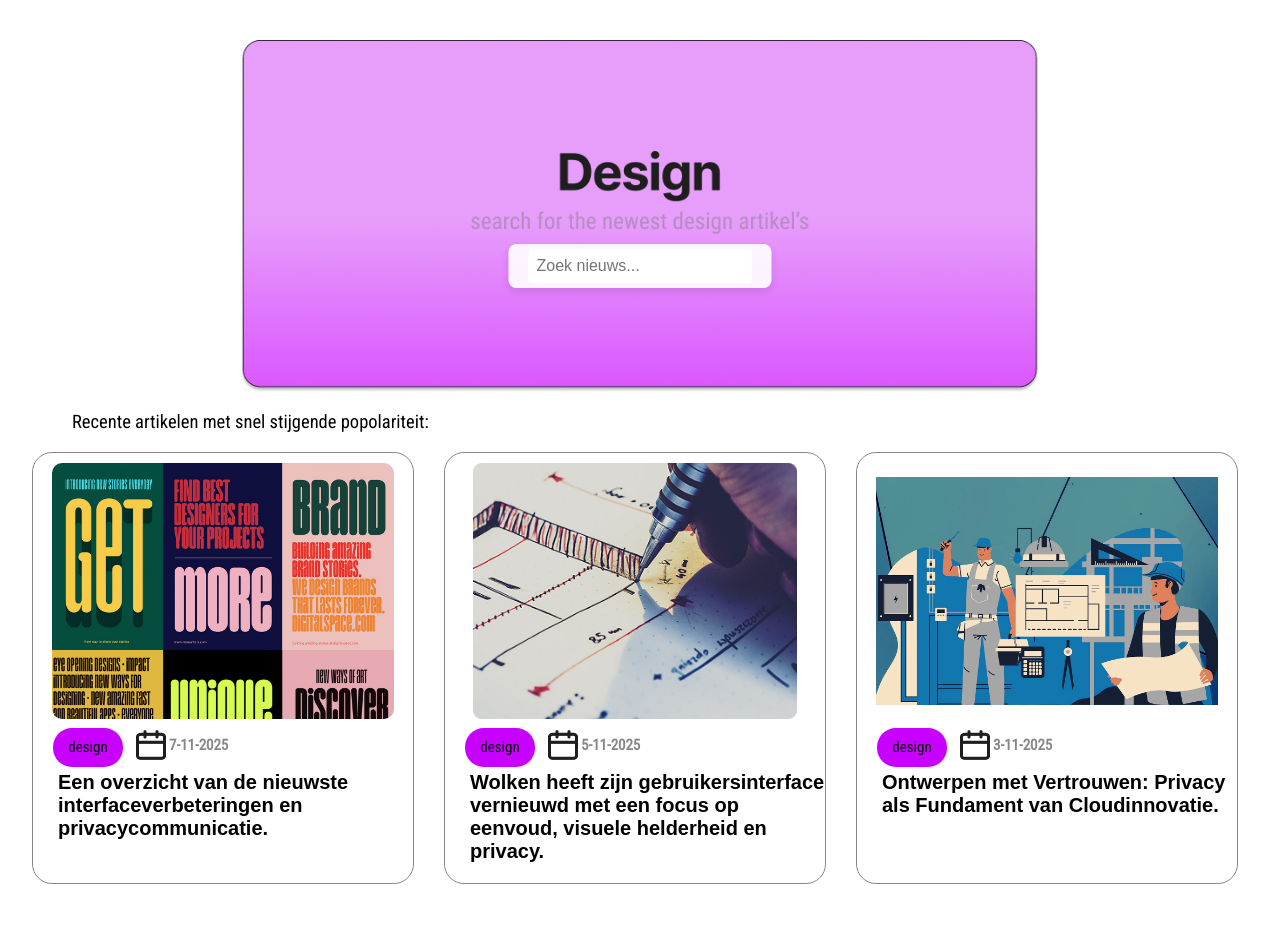
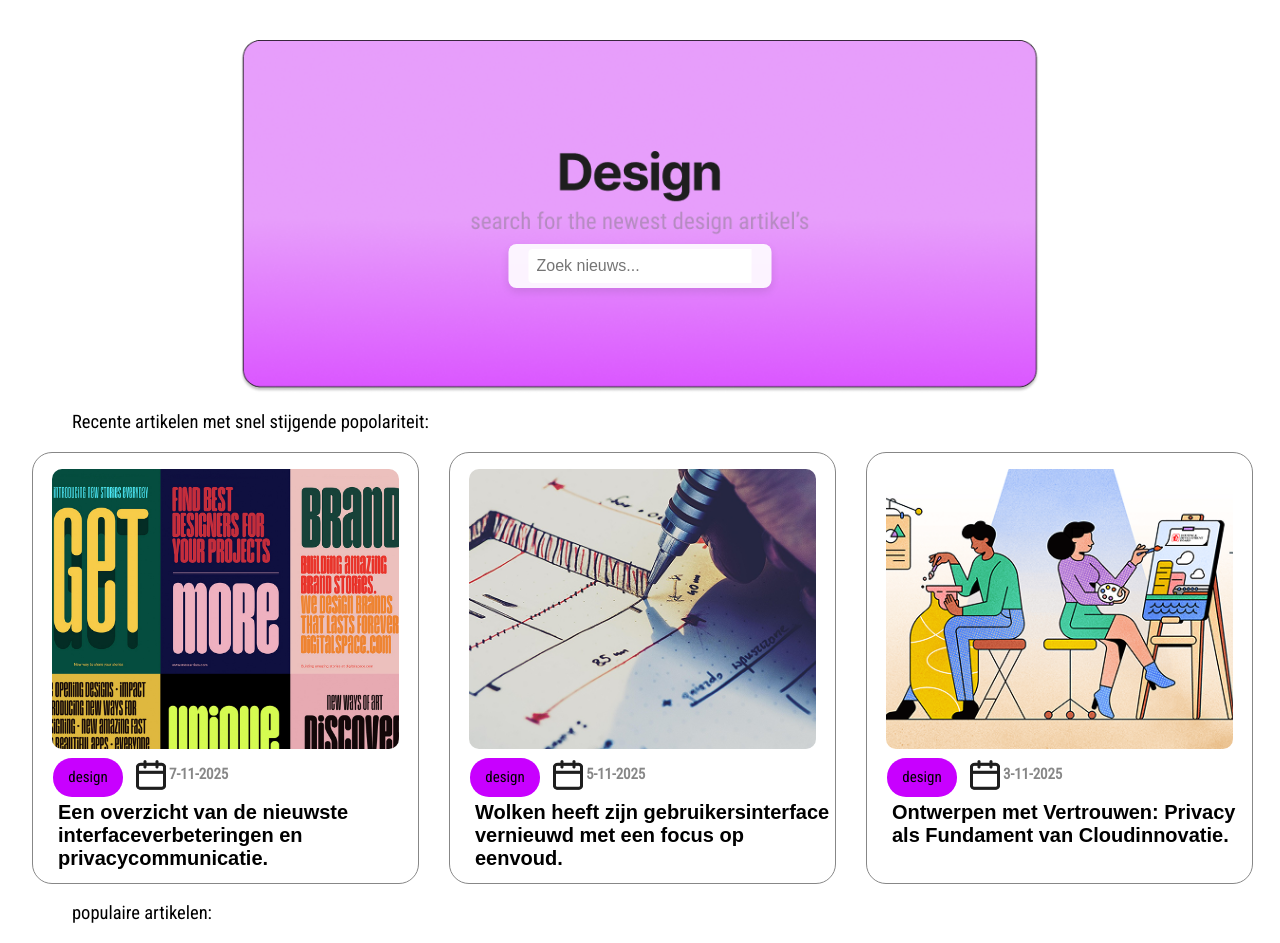
Before and after one commit to Joesra/dooyoogeequu34, a Flask app: page /events/categorie_design in a window 1280 px wide. Before the commit the page ends 884 px from the top, so only its background shows below. Run offline with Flask 3, Linux system fonts and the light colour scheme; some web fonts are replaced.

Commit message:
ik heb de populaire artikel css afgemaakt

```diff
--- a/app/static/css/nieuws.css
+++ b/app/static/css/nieuws.css
@@ -99,7 +99,7 @@
 }
 
 .categorie-artikel {
-  width: 380px;             /* kleiner formaat */
+  width: 385px;             /* kleiner formaat */
   height: 430px;            /* proportioneel aangepast */
   border: 0.5px solid rgb(135, 135, 135);
   border-radius: 20px;
@@ -160,36 +160,24 @@
   display: none;                /* Chrome, Safari, Edge */
 }
 
-.categorie-container3 img{
+.categorie-container3 img {
+  margin-top: 1rem;
+  width: 90%;
+  height: 280px;
+  object-fit: cover;
+  align-self: center;
+  border-radius: 10px;
+}
+
+/* deze komt NA de algemene regel */
+.categorie-container3 img.uitzondering {
+  width: auto;
+  height: auto;
+  object-fit: contain;
   margin-top: 10px;
   border-radius: 10px;
   align-self: center;
-  max-width: 90%;
-  height: auto;
-  object-fit: contain;
 }
-
-.img-categorie {
-  width: 375px;
-  height: 295px;
-  object-fit: cover; /* vult het vlak, snijdt af indien nodig */
-  aspect-ratio: 4 / 3;
-  width: 100%;
-  overflow: hidden;
-}
-
-.img-categorie2 {
-  width: 375px;
-  height: 799px;
-  object-fit: cover; /* vult het vlak, snijdt af indien nodig */
-  aspect-ratio: 4 / 3;
-  overflow: hidden;
-}
-
-.img-categorie s{
-  height: 295px;
-}
-
 
 .categorie-container2 {
   display: flex;           /* activeert Flexbox */
--- a/app/templates/categorie_design.html
+++ b/app/templates/categorie_design.html
@@ -23,10 +23,10 @@
     </div>
     <div class="categorie-container3">
         <div class="categorie-artikel">
-    <img class="img-categorie" src="/static/img/variatie-design.png" alt="Variatie design">
+            <img src="\static\img\variatie-design.png" alt="Variatie design">
             <div class="categorie-beschrijving">
                 <div class="design_categorie-alert">design</div>
-      <img src="/static/img/categorie_calender.png" alt="Kalender icoon">
+                <img class="uitzondering" src="/static/img/categorie_calender.png" alt="Kalender icoon">
                 <p class="beschrijving-tekst">7-11-2025</p>
             </div>
             <p class="categorie-titel">
@@ -35,31 +35,45 @@
         </div>
 
         <div class="categorie-artikel">
-    <img class="img-categorie" src="/static/img/tekening.png" alt="Tekening">
+            <img src="\static\img\schets-design.png" alt="Tekening">
             <div class="categorie-beschrijving">
                 <div class="design_categorie-alert">design</div>
-      <img src="/static/img/categorie_calender.png" alt="Kalender icoon">
+                <img class="uitzondering" src="/static/img/categorie_calender.png" alt="Kalender icoon">
                 <p class="beschrijving-tekst">5-11-2025</p>
             </div>
             <p class="categorie-titel">
-      Wolken heeft zijn gebruikersinterface vernieuwd met een focus op eenvoud, visuele helderheid en privacy.
+                Wolken heeft zijn gebruikersinterface vernieuwd met een focus op eenvoud.
             </p>
         </div>
 
         <div class="categorie-artikel">
-    <img class="img-categorie2" src="/static/img/workers-6152007_1280.webp" alt="Cloudinnovatie">
+            <img src="\static\img\schilder-design.png" alt="Cloudinnovatie">
             <div class="categorie-beschrijving">
                 <div class="design_categorie-alert">design</div>
-      <img src="/static/img/categorie_calender.png" alt="Kalender icoon">
+                <img class="uitzondering" src="/static/img/categorie_calender.png" alt="Kalender icoon">
                 <p class="beschrijving-tekst">3-11-2025</p>
             </div>
             <p class="categorie-titel">
                 Ontwerpen met Vertrouwen: Privacy als Fundament van Cloudinnovatie.
             </p>
         </div>
+
+        <div class="categorie-artikel">
+            <img src="\static\img\constructie-design.png" alt="Cloudinnovatie">
+            <div class="categorie-beschrijving">
+                <div class="design_categorie-alert">design</div>
+                <img class="uitzondering" src="/static/img/categorie_calender.png" alt="Kalender icoon">
+                <p class="beschrijving-tekst">1-11-2025</p>
+            </div>
+            <p class="categorie-titel">
+                Ontwerpen met Vertrouwen: Privacy als Fundament van Cloudinnovatie.
+            </p>
+        </div>
+    </div>
+<div class="nieuws-p">
+            <p>populaire artikelen:</p>
         </div>
 
 
 
-
 </body>
```
Also changed, not shown: app/static/img/constructie-design.png (added), app/static/img/schets-design.png (added), app/static/img/schilder-design.png (added), app/static/img/systeem-design.png (added), app/static/img/variatie-categorie.png (added), 1 other file. Lines whose indentation alone changed are shown as unchanged.
